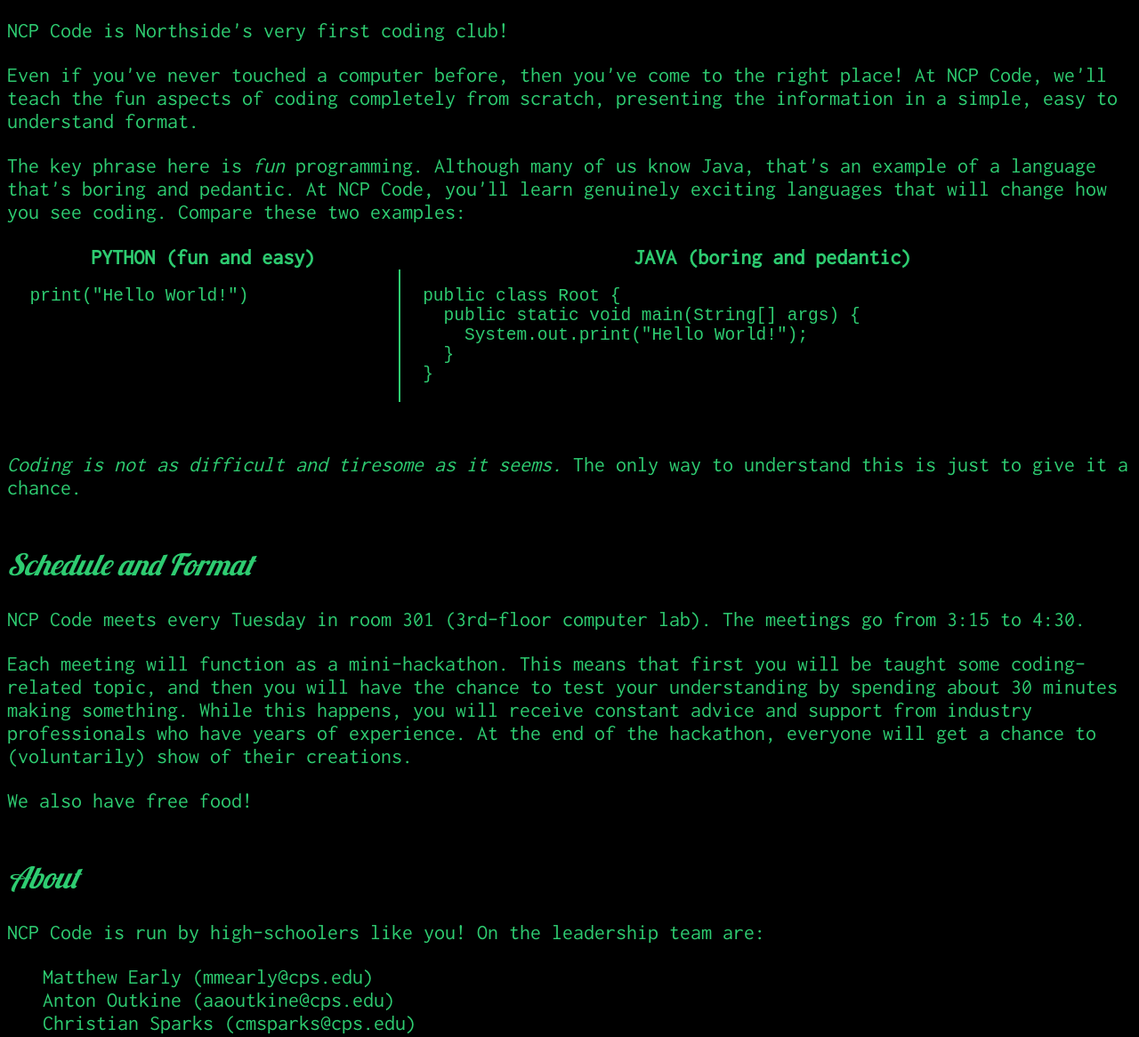
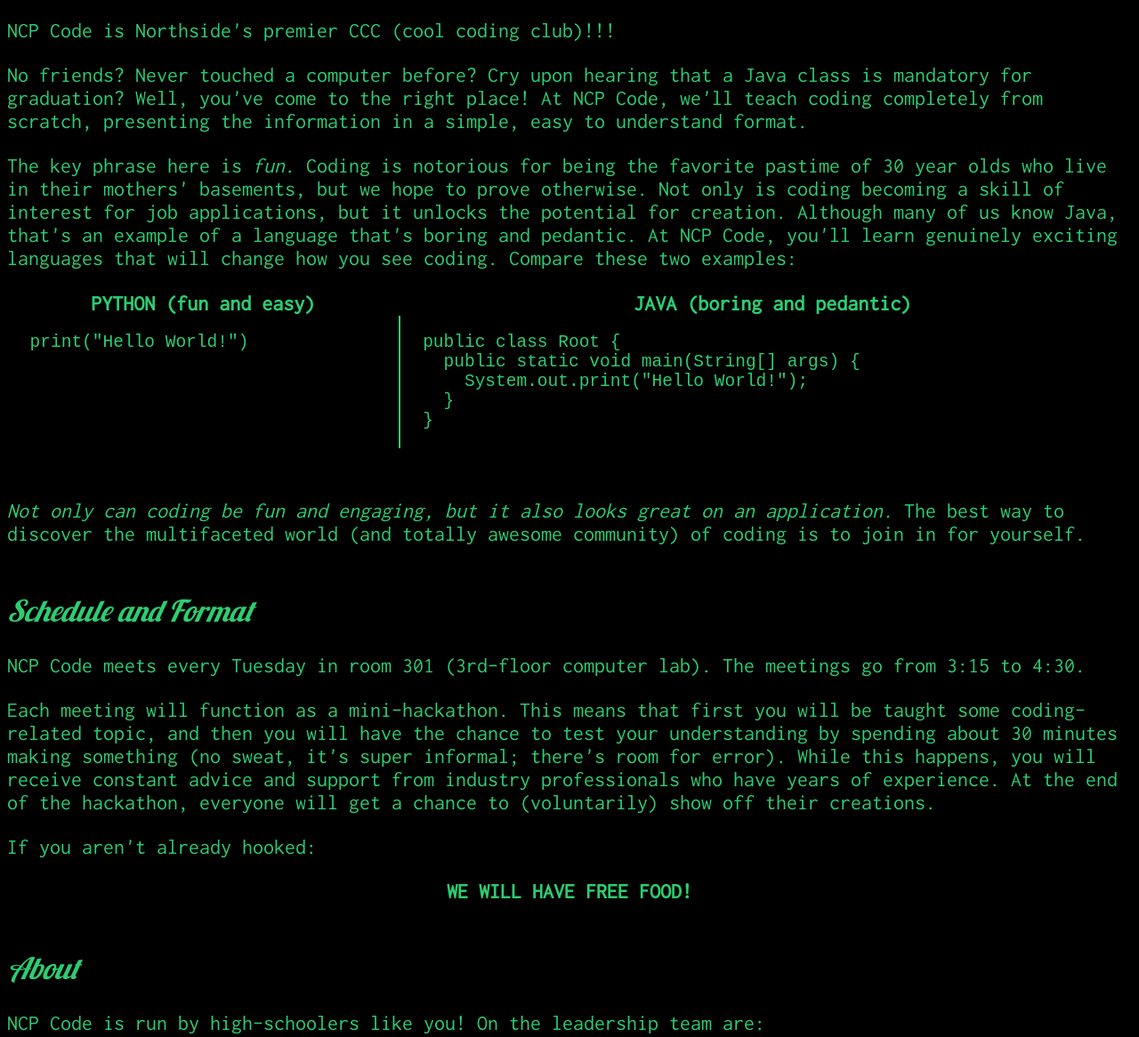
Before and after one commit to Jetmate/ncpcode, a website: page src/home.pug in a window 1280 px wide. Shown: the part 298-1464 px from the top of the page at 89% size. Drawn offline with nearby package versions, Linux system fonts and the light colour scheme; files that its build step writes are made by us from their sources; files whose address does not match are found by name.

Commit message:
Sadie edits

```diff
--- a/src/home.pug
+++ b/src/home.pug
@@ -20,9 +20,9 @@
       |        _\/\\\___\//\\\\\____\////\\\\\\\\\_\/\\\__________________________\////\\\\\\\\\__\///\\\\\/___\//\\\\\\\/\\__\//\\\\\\\\\\_
       |         _\///_____\/////________\/////////__\///______________________________\/////////_____\/////______\///////\//____\//////////__
     div(id="button"): h1: a(href="https://goo.gl/forms/uMAo94vml1xVghuI3") Interested?
-    p NCP Code is Northside's very first coding club!
-    p Even if you've never touched a computer before, then you've come to the right place! At NCP Code, we'll teach the fun aspects of coding completely from scratch, presenting the information in a simple, easy to understand format.
-    p The key phrase here is #[em fun] programming. Although many of us know Java, that's an example of a language that's boring and pedantic. At NCP Code, you'll learn genuinely exciting languages that will change how you see coding. Compare these two examples:
+    p NCP Code is Northside's premier CCC (cool coding club)!!!
+    p No friends? Never touched a computer before? Cry upon hearing that a Java class is mandatory for graduation? Well, you've come to the right place! At NCP Code, we'll teach coding completely from scratch, presenting the information in a simple, easy to understand format.
+    p The key phrase here is #[em fun]. Coding is notorious for being the favorite pastime of 30 year olds who live in their mothers' basements, but we hope to prove otherwise. Not only is coding becoming a skill of interest for job applications, but it unlocks the potential for creation. Although many of us know Java, that's an example of a language that's boring and pedantic. At NCP Code, you'll learn genuinely exciting languages that will change how you see coding. Compare these two examples:
     div
       table(id="table1")
         tr
@@ -48,11 +48,11 @@
                 |     System.out.print("Hello World!");
                 |   }
                 | }
-    p #[em Coding is not as difficult and tiresome as it seems.] The only way to understand this is just to give it a chance.
+    p #[em Not only can coding be fun and engaging, but it also looks great on an application.] The best way to discover the multifaceted world (and totally awesome community) of coding is to join in for yourself.
     h2 Schedule and Format
     p NCP Code meets every Tuesday in room 301 (3rd-floor computer lab). The meetings go from 3:15 to 4:30.
-    p Each meeting will function as a mini-hackathon. This means that first you will be taught some coding-related topic, and then you will have the chance to test your understanding by spending about 30 minutes making something. While this happens, you will receive constant advice and support from industry professionals who have years of experience. At the end of the hackathon, everyone will get a chance to (voluntarily) show of their creations.
-    p We also have free food!
+    p Each meeting will function as a mini-hackathon. This means that first you will be taught some coding-related topic, and then you will have the chance to test your understanding by spending about 30 minutes making something (no sweat, it's super informal; there's room for error). While this happens, you will receive constant advice and support from industry professionals who have years of experience. At the end of the hackathon, everyone will get a chance to (voluntarily) show off their creations.
+    p If you aren't already hooked: #[div(id="food") WE WILL HAVE FREE FOOD!]
     h2 About
     p NCP Code is run by high-schoolers like you! On the leadership team are:
     ul
--- a/src/home.sass
+++ b/src/home.sass
@@ -37,3 +37,7 @@
   text-align: center
   padding: 1%
   padding-bottom: 0
+
+#food
+  text-align: center
+  font-weight: bold
```
Also changed, not shown: public/home.css, public/home.html.
